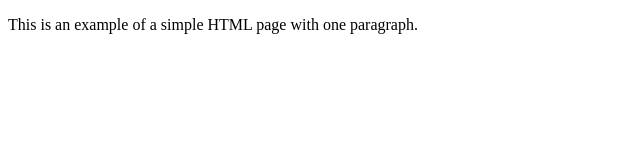
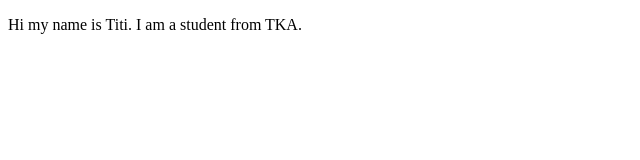
Before and after one commit to titiagore/Deploy-1, a plain HTML site: page index.html in a window 1280 px wide. Shown: the whole page, without its empty margins (0-640 px from the left). Drawn offline with Linux system fonts and the light colour scheme.

Commit message:
Update index.html

```diff
--- a/index.html
+++ b/index.html
@@ -4,6 +4,6 @@
 <title>Example</title>
 </head>
 <body>
-<p>This is an example of a simple HTML page with one paragraph.</p>
+  <p>Hi my name is Titi. I am a student from TKA.</p>
 </body>
 </html>
```
